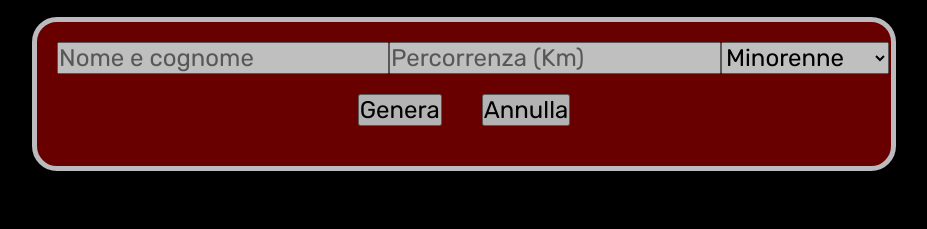
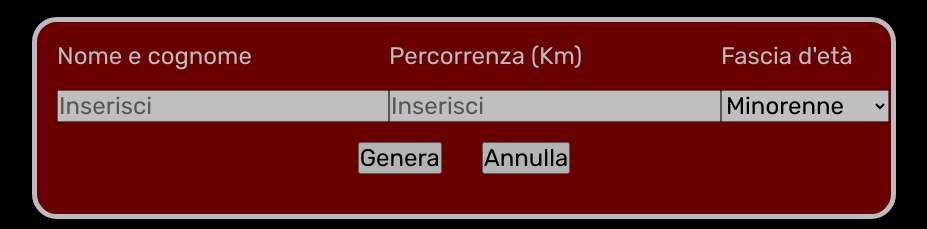
Before and after one commit to giuseppedagostino/js-biglietto-treno-form, a plain HTML site: page index.html in a window 1280 px wide. Shown: the part 146-375 px from the top of the page, without its empty margins (176-1103 px from the left). Drawn offline with Linux system fonts and the light colour scheme.

Commit message:
Miglioramenti grafici
- Aggiunta paragrafi sezione generatore

```diff
--- a/index.html
+++ b/index.html
@@ -18,17 +18,26 @@
       <!-- prima riga -->
       <div class="row">
         <!-- inserimento nome e cognome -->
-        <input type="text" placeholder="Nome e cognome" id="nome"></input>
+        <div>
+          <p>Nome e cognome</p>
+          <input type="text" placeholder="Inserisci" id="nome"></input>
+        </div>
         <!-- inserimento chilometri -->
-        <input type="number" placeholder="Percorrenza (Km)" id="chilometri"></input>
+        <div>
+          <p>Percorrenza (Km)</p>
+          <input type="number" placeholder="Inserisci" id="chilometri"></input>
+        </div>
 
         <!-- selezione categoria -->
+        <div>
+          <p>Fascia d'età</p>
           <label for="eta"></label>
           <select id="eta" name="eta">
             <option value="Minorenne">Minorenne</option>
             <option value="Maggiorenne">Maggiorenne</option>
             <option value="Over 65">Over 65</option>
           </select>
+        </div>
       </div>
 
       <!-- seconda riga -->
--- a/style.css
+++ b/style.css
@@ -47,6 +47,10 @@ h1 {
 #generatore .row:nth-of-type(2) button {
   margin: 20px;
 }
+#generatore p {
+  margin-bottom: 20px;
+  color: ghostwhite;
+}
 
 /* sezione di output dei dati */
 #biglietto {
```
Lines whose indentation alone changed are shown as unchanged.
